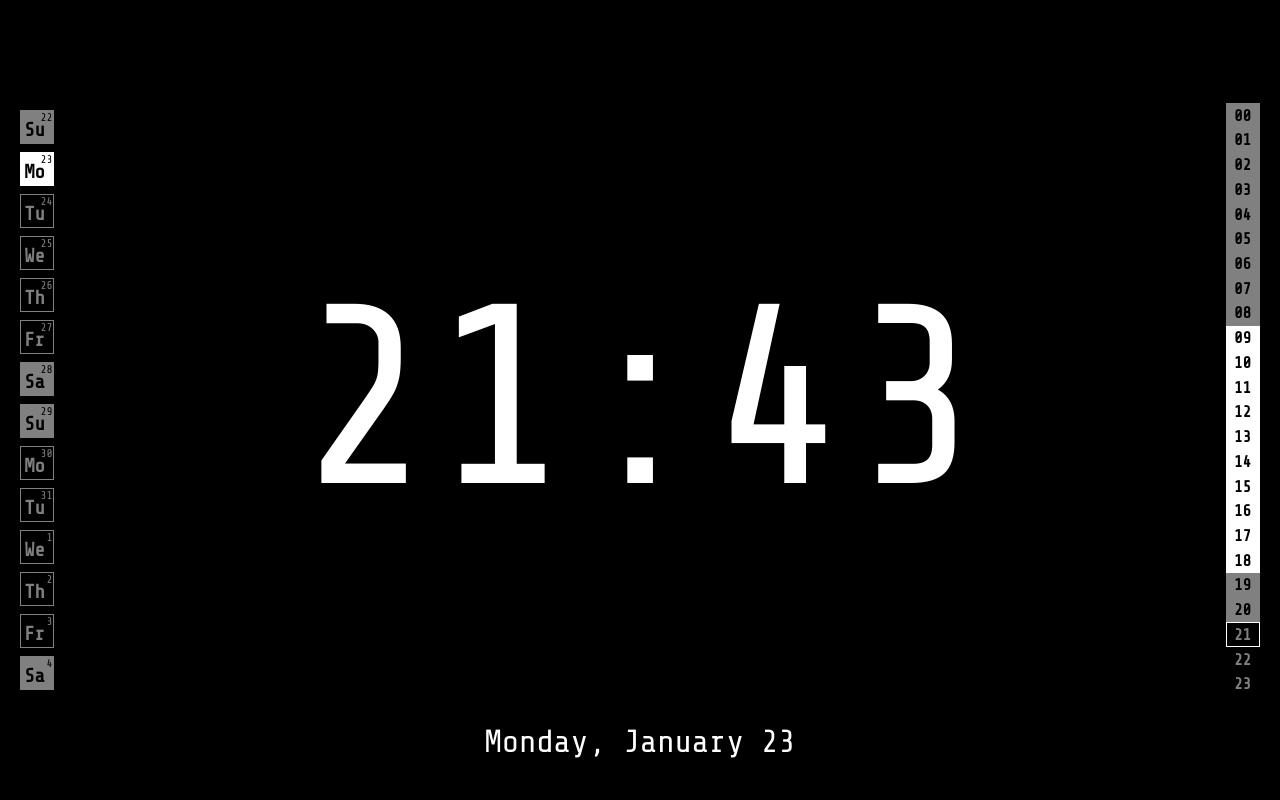
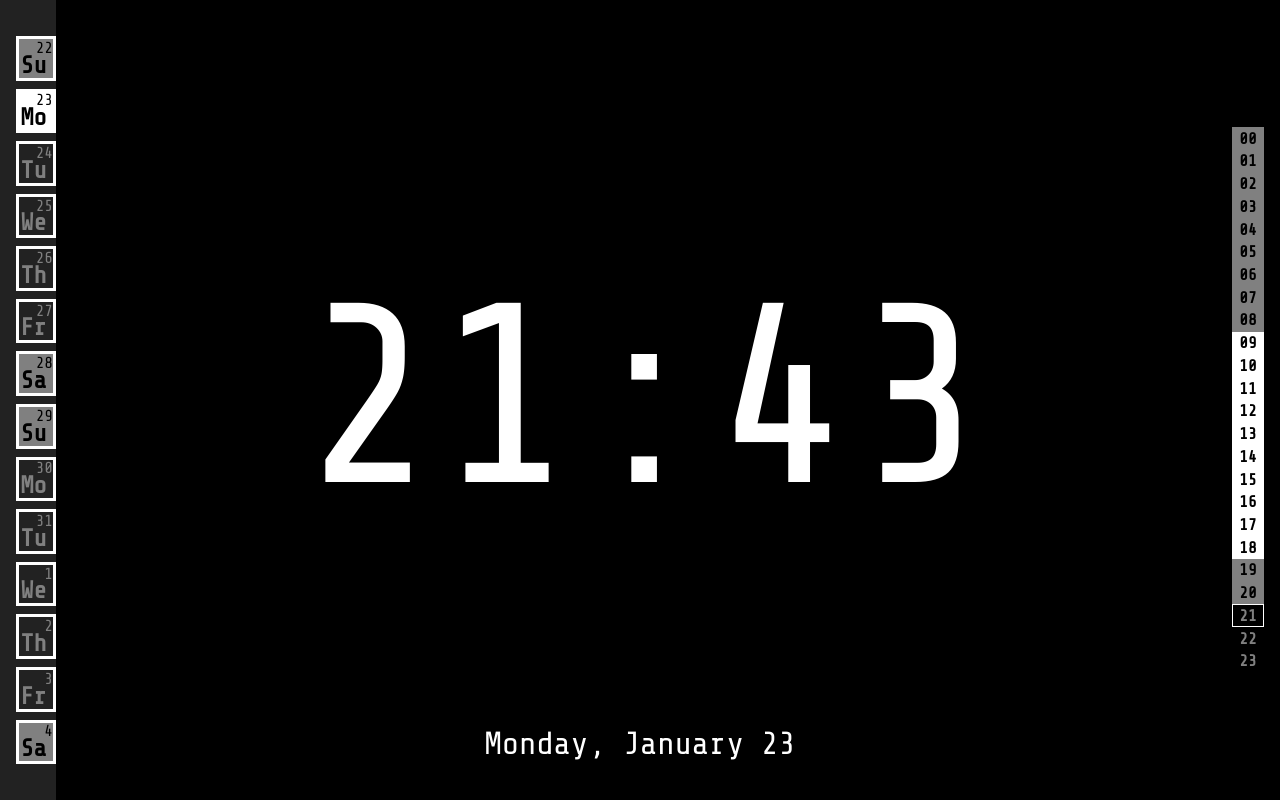
Before and after one commit to seredot/blink, a React (Create React App) app: page / in a window 1280 px wide. Built offline with nearby package versions, Linux system fonts and the light colour scheme.

Commit message:
days style

```diff
--- a/src/Days.css
+++ b/src/Days.css
@@ -1,38 +1,21 @@
 .days-of-week {
-    display: flex;
     flex-direction: column;
-    min-width: 3vw;
-    padding-left: 1em;
-    align-items: flex-end;
+    height: 100%;
+    padding: 2em 0 2em 1em;
+    background-color: #222;
 }
 
 .day {
-    display: flex;
-    justify-content: center;
+    position: relative;
+    flex: 1 0 auto;
     align-items: center;
-    width: 2em;
-    height: 2em;
     margin: 0.5vh 0;
-    border: 0.1em solid gray;
+    padding: 0 0.2vh;
+    width: calc((100vh - 4em - 14 * 1vh) / 14);
+    height: calc((100vh - 4em - 14 * 1vh) / 14);
+    border: 0.1em solid white;
     color: gray;
-}
-
-.day-of-week {
-    display: flex;
-    position: absolute;
-    font-size: 1.2em;
-    font-weight: bolder;
-    padding-top: 0.3em;
-    padding-right: 0.3em;
-}
-
-.day-of-month {
-    display: flex;
-    font-size: 0.7em;
-    padding: 0 0.08em;
-    align-self: flex-start;
-    justify-content: flex-end;
-    width: 100%;
+    font-size: 4vh;
 }
 
 .weekend {
@@ -45,3 +28,20 @@
     border-color: white;
     color: black;
 }
+
+.day-of-week {
+    align-self: flex-end;
+    font-size: 75%;
+    font-weight: bolder;
+}
+
+.day-of-month {
+    position: absolute;
+    align-self: flex-start;
+    justify-content: end;
+    padding-top: 0.1vh;
+    left: 0;
+    right: 0;
+    width: 100%;
+    font-size: 50%;
+}
--- a/src/index.css
+++ b/src/index.css
@@ -1,9 +1,24 @@
 @import url("https://fonts.googleapis.com/css2?family=Share+Tech+Mono&display=swap");
 
+html,
 body {
   margin: 0;
+  padding: 0;
+  width: 100%;
+  height: 100%;
+  vertical-align: baseline;
+  line-height: 1;
+}
+
+body {
+  overflow: hidden;
   font-family: "Share Tech Mono", monospace;
   -webkit-font-smoothing: antialiased;
   -moz-osx-font-smoothing: grayscale;
   background-color: gray;
 }
+
+div {
+  display: flex;
+  box-sizing: border-box;
+}
```
